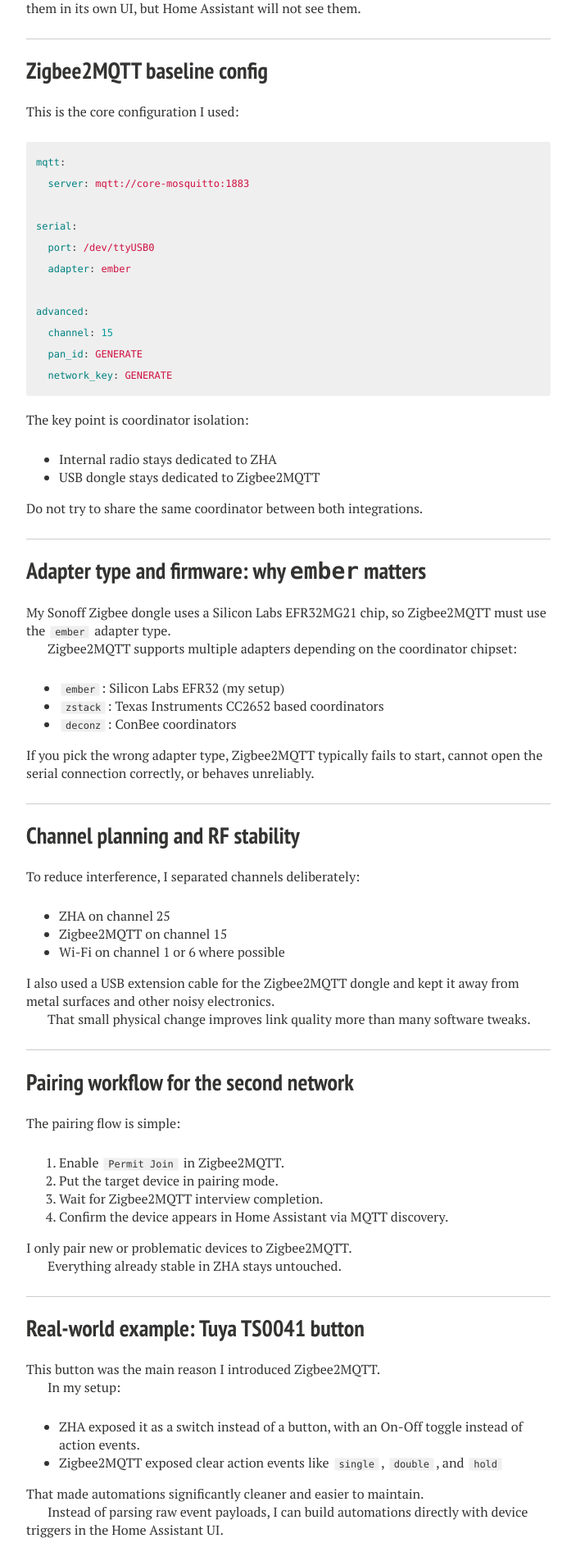
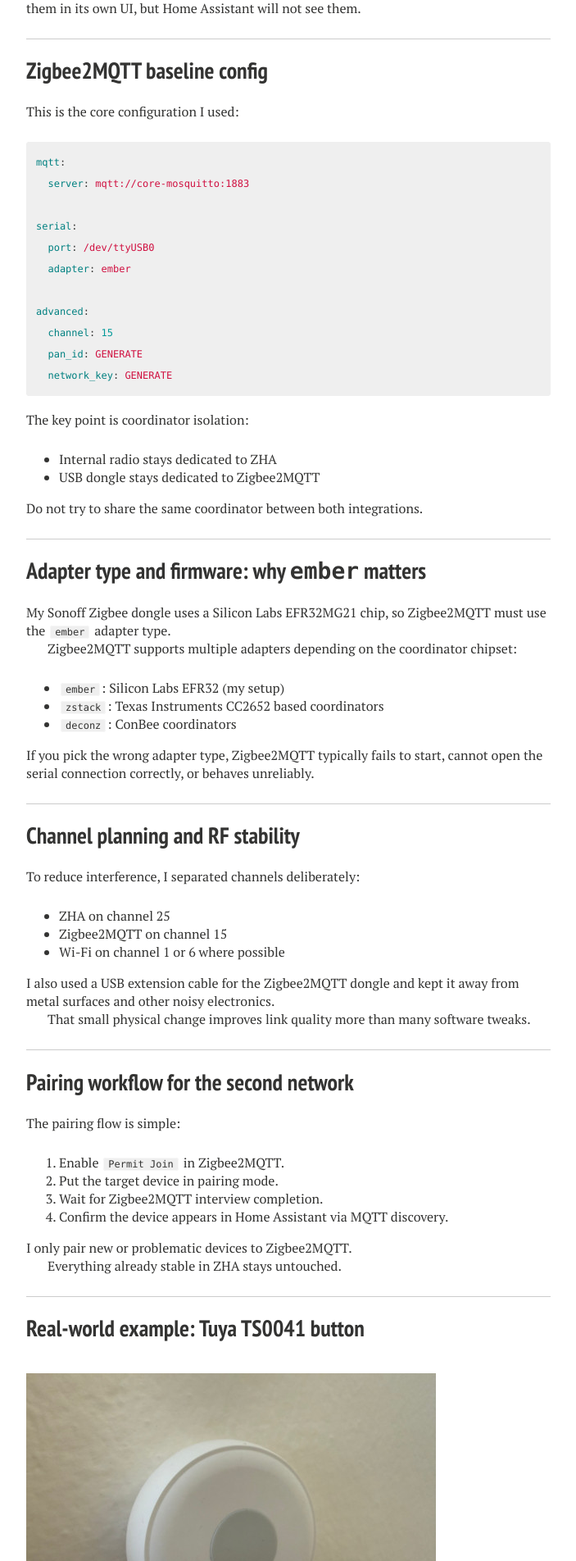
Before and after one commit to jonathas/jonathas.github.io, a Jekyll site: the page built from _posts/2026-02-28-running-two-zigbee-networks-side-by-side-in-home-assistant.md, in a window 1280 px wide. Shown: the part 4496-6400 px from the top of the page at 82% size, without its empty margins (288-991 px from the left). Built offline with Jekyll 4.4.1, drawn with Linux system fonts in a browser that asks for light colours; nearby versions of some CDN libraries; comment, search, counter and statistics services are not loaded.

Commit message:
feat: add button photo

```diff
--- a/_posts/2026-02-28-running-two-zigbee-networks-side-by-side-in-home-assistant.md
+++ b/_posts/2026-02-28-running-two-zigbee-networks-side-by-side-in-home-assistant.md
@@ -210,6 +210,11 @@
 
 ## Real-world example: Tuya TS0041 button
 
+<div style="height: 16px;"></div>
+![Tuya TS0041 button](/images/posts/zigbee-hybrid/button.jpg)
+<div style="height: 16px;"></div>
+
+
 This button was the main reason I introduced Zigbee2MQTT.
 
 In my setup:
```
Also changed, not shown: images/posts/zigbee-hybrid/button.jpg (added).
